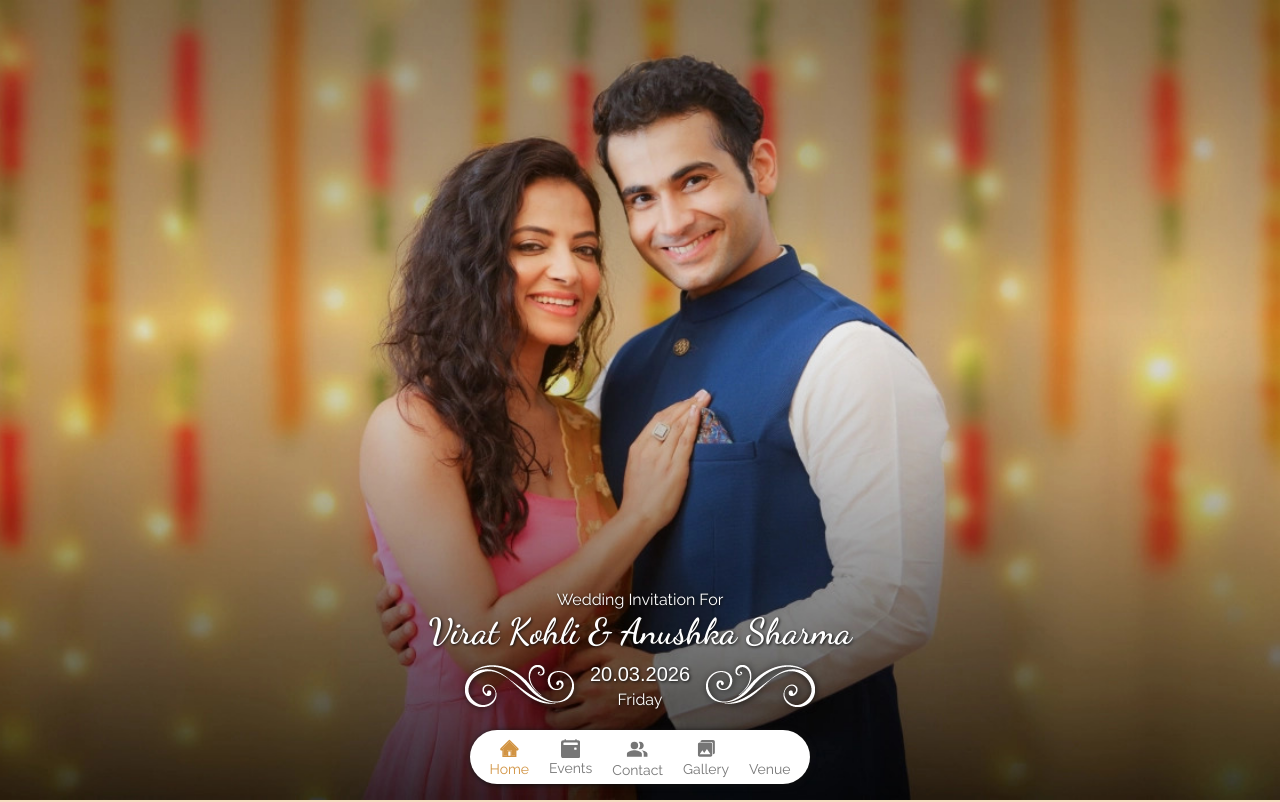
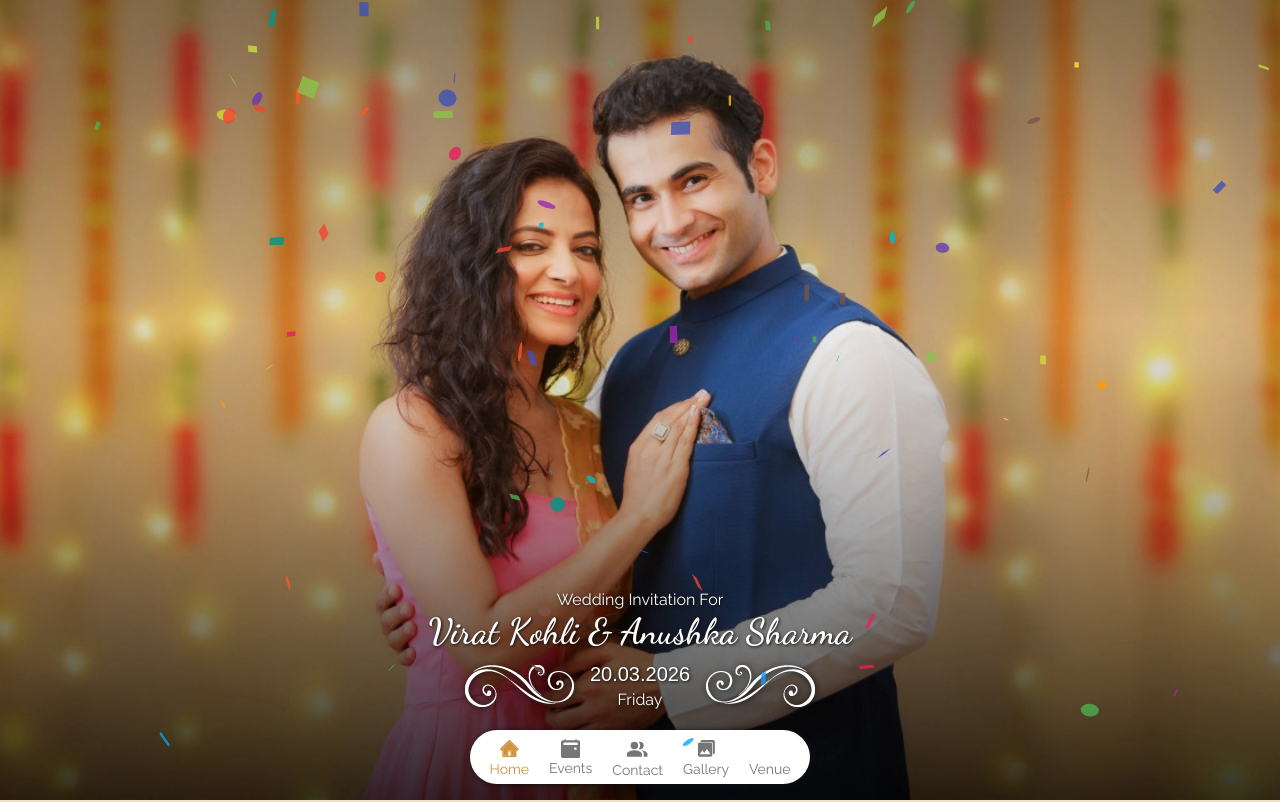
Before and after one commit to Siva-Tejaa/marriage, a React (Vite) app: page / in a window 1280 px wide. Shown: the top 802 px of the page. Built offline with nearby package versions, Linux system fonts and the light colour scheme; some icons are missing; a web font is replaced by a local one.

Commit message:
react confetti added

```diff
--- a/package.json
+++ b/package.json
@@ -11,9 +11,11 @@
   },
   "dependencies": {
     "react": "^18.2.0",
+    "react-confetti": "^6.1.0",
     "react-dom": "^18.2.0",
     "react-icons": "^4.11.0",
-    "react-router-dom": "^6.18.0"
+    "react-router-dom": "^6.18.0",
+    "react-use": "^17.4.2"
   },
   "devDependencies": {
     "@types/react": "^18.2.15",
--- /dev/null
+++ b/src/components/Body/Blessings.jsx
@@ -0,0 +1,27 @@
+import React from 'react';
+// import useWindowSize from 'react-use/lib/useWindowSize'
+import Confetti from 'react-confetti';
+import { useWindowSize } from 'react-use';
+
+const Blessings = () => {
+
+    const { width, height } = useWindowSize();
+
+    const confettiConfig = {
+        numberOfPieces: 100,
+        gravity:0.05,
+        opacity:0.8,
+      };
+
+  return (
+        <Confetti
+            width={width-4}
+            height={height}
+            numberOfPieces={confettiConfig.numberOfPieces}
+            gravity={confettiConfig.gravity}
+            opacity={confettiConfig.opacity}
+        />
+  )
+}
+
+export default Blessings
--- a/src/components/Body/Body.jsx
+++ b/src/components/Body/Body.jsx
@@ -5,11 +5,13 @@
 import left_date_design from '../../assets/left_date_design.png';
 
 import Quote from './Quote';
+import Blessings from './Blessings';
 
 const Body = () => {
 
   return (
     <>
+    <Blessings/>
       <div className='text-white text-center flex flex-col items-center justify-end bg-[center_center] bg-no-repeat bg-[initial] bg-cover h-[100svh] p-2' style={{backgroundImage: `url(${Marriage_Banner})`, textShadow: '1px 1px 3px #0e0e0e'}}>
         <p>Wedding Invitation For</p>
         <p className='text-3xl laptop:text-4xl' style={{ fontFamily: "'Dancing Script', cursive" }}>Virat Kohli & Anushka Sharma</p>
--- a/src/components/Events/Events.jsx
+++ b/src/components/Events/Events.jsx
@@ -62,7 +62,7 @@
         </div>
         <CountDownTimer/>
         <p className='text-base text-center max-w-[40rem]'>With respect and love, we invite guests to attend our wedding reception which will be held on :</p>
-        <div className='flex flex-wrap items-center justify-center gap-8 my-4'>
+        <div className='grid grid-cols-[repeat(1,1fr)] items-center justify-center gap-8 my-4 laptop:grid laptop:grid-cols-[repeat(2,1fr)]'>
 
         {
           eventDetails.map((event) => (
--- a/src/components/Header/Header.jsx
+++ b/src/components/Header/Header.jsx
@@ -5,9 +5,16 @@
 import { IoMdPhotos } from "react-icons/io";
 import { FaLocationDot } from "react-icons/fa6";
 
-import { Link } from 'react-router-dom';
+import { Link, useLocation } from 'react-router-dom';
 
 const Header = () => {
+
+    const location = useLocation();
+
+    {console.log(location.pathname.slice(1) === "")}
+
+    // {console.log(location.pathname.slice(1).slice(0, 1).toUpperCase().concat(location.pathname.slice(2)))}
+
 
     const navItems = [
         {
@@ -37,7 +44,7 @@
         }
     ]
 
-    const[activenav, setActiveNav] = useState("Home");
+    const[activenav, setActiveNav] = useState(location.pathname.slice(1) === "" ? "Home" : location.pathname.slice(1).slice(0, 1).toUpperCase().concat(location.pathname.slice(2)));
 
   return (
     <header className='fixed bottom-4 flex items-center justify-center w-full z-[1]' style={{filter:'drop-shadow(1px 1px 3px #0e0e0e)'}}>
```
Also changed, not shown: 1 other file (tests, documents, lock files or other folders).
